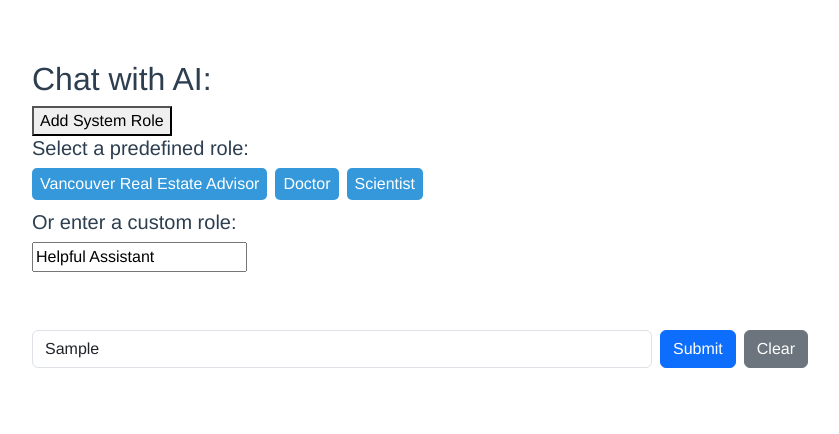
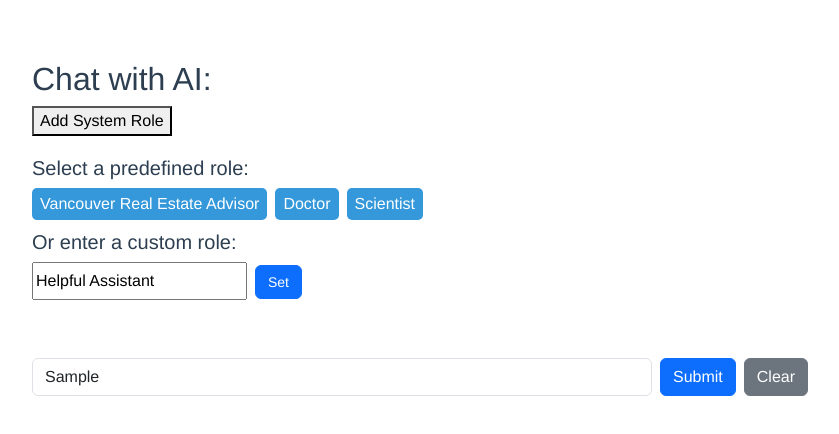
Before and after one commit to tuzimao/Royapp, a Vue app in the folder frontend/: page / in a window 1280 px wide. Both pictures are taken after typing "Sample" into the empty fields and a click on the button "Add System Role". Shown: the top 434 px of the page, without its empty margins (220-1059 px from the left). Built offline with nearby package versions, Linux system fonts and the light colour scheme.

Commit message:
Updated UI

```diff
--- a/frontend/src/components/GPTQuestionForm.vue
+++ b/frontend/src/components/GPTQuestionForm.vue
@@ -17,6 +17,15 @@
       <div v-if="message.type === 'gpt'" class="gpt-avatar">
         <!-- Add the robot SVG here -->
         <svg xmlns="http://www.w3.org/2000/svg" width="24" height="24" viewBox="0 0 32 32"><g fill="none"><path fill="#F8312F" d="M5 3.5a1.5 1.5 0 0 1-1 1.415V12l2.16 5.487L4 23c-1.1 0-2-.9-2-1.998v-7.004a2 2 0 0 1 1-1.728V4.915A1.5 1.5 0 1 1 5 3.5Zm25.05.05c0 .681-.44 1.26-1.05 1.468V12.2c.597.347 1 .994 1 1.73v7.01c0 1.1-.9 2-2 2l-2.94-5.68L28 11.93V5.018a1.55 1.55 0 1 1 2.05-1.468Z"></path><path fill="#FFB02E" d="M11 4.5A1.5 1.5 0 0 1 12.5 3h7a1.5 1.5 0 0 1 .43 2.938c-.277.082-.57.104-.847.186l-3.053.904l-3.12-.908c-.272-.08-.56-.1-.832-.18A1.5 1.5 0 0 1 11 4.5Z"></path><path fill="#CDC4D6" d="M22.05 30H9.95C6.66 30 4 27.34 4 24.05V12.03C4 8.7 6.7 6 10.03 6h11.95C25.3 6 28 8.7 28 12.03v12.03c0 3.28-2.66 5.94-5.95 5.94Z"></path><path fill="#212121" d="M9.247 18.5h13.506c2.33 0 4.247-1.919 4.247-4.25A4.257 4.257 0 0 0 22.753 10H9.247A4.257 4.257 0 0 0 5 14.25a4.257 4.257 0 0 0 4.247 4.25Zm4.225 7.5h5.056C19.34 26 20 25.326 20 24.5s-.66-1.5-1.472-1.5h-5.056C12.66 23 12 23.674 12 24.5s.66 1.5 1.472 1.5Z"></path><path fill="#00A6ED" d="M10.25 12C9.56 12 9 12.56 9 13.25v2.5a1.25 1.25 0 1 0 2.5 0v-2.5c0-.69-.56-1.25-1.25-1.25Zm11.5 0c-.69 0-1.25.56-1.25 1.25v2.5a1.25 1.25 0 1 0 2.5 0v-2.5c0-.69-.56-1.25-1.25-1.25Z"></path></g></svg>
+      </div>
+      <div v-if="message.type === 'user'" class="user-avatar">
+        <!-- Add the user SVG here -->
+        <svg xmlns="http://www.w3.org/2000/svg" width="24" height="24" viewBox="0 0 24 24">
+        <circle cx="12" cy="12" r="12" fill="#FFB74D" />
+        <circle cx="8" cy="9" r="1.5" fill="#FFFFFF" />
+        <circle cx="16" cy="9" r="1.5" fill="#FFFFFF" />
+        <path d="M12,15c-2.7,0-4.4-1.47-4.4-2.75H16.4C16.4,13.53,14.7,15,12,15Z" fill="#FFFFFF" />
+        </svg>
       </div>
         {{ message.content }}
       </div>
@@ -160,6 +169,10 @@ export default {
 .message.user {
   background-color: #e0f3ff;
 }
+.user-avatar {
+  margin-right: 8px;
+  display: inline-flex;
+}
 
 .message.gpt {
   background-color: #f0e4ff;
--- a/frontend/src/components/SystemRoleSelector.vue
+++ b/frontend/src/components/SystemRoleSelector.vue
@@ -16,7 +16,10 @@
           </div>
         </div>
         <h5>Or enter a custom role:</h5>
-        <input v-model="systemRole" @change="hideRoleSelector" placeholder="Enter a custom role..." />
+        <div class="set-container">
+          <input v-model="systemRole" @change="hideRoleSelector" placeholder="Enter a custom role..." />
+          <button @click="setSystemRole" class="btn btn-primary">Set</button>
+        </div>
       </div>
     </div>
    </div>
@@ -55,6 +58,9 @@
         this.systemRole = role;
         this.hideRoleSelector();
       },
+      setSystemRole() {
+        this.hideRoleSelector();
+      },
     },
     watch: {
       systemRole(newRole) {
@@ -70,6 +76,7 @@
     display: flex;
     flex-direction: column;
     margin-bottom: 10px;
+    margin-top: 20px;
     align-items: flex-start;
   }
   .role-selection-wrapper {
@@ -99,4 +106,21 @@
   .tag:hover {
     background-color: #2980b9;
   }
+  .set-container {
+    display: flex-start;
+    gap: 8px;
+    align-items: center;
+  }
+
+  .set-container input {
+    height: 38px;
+  }
+
+  .set-container .btn {
+    font-size: 14px;
+    line-height: 20px;
+    padding: 6px 12px;
+    margin-left: 8px;
+  }
+
   </style>
```
Also changed, not shown: 1 other file (tests, documents, lock files or other folders).
